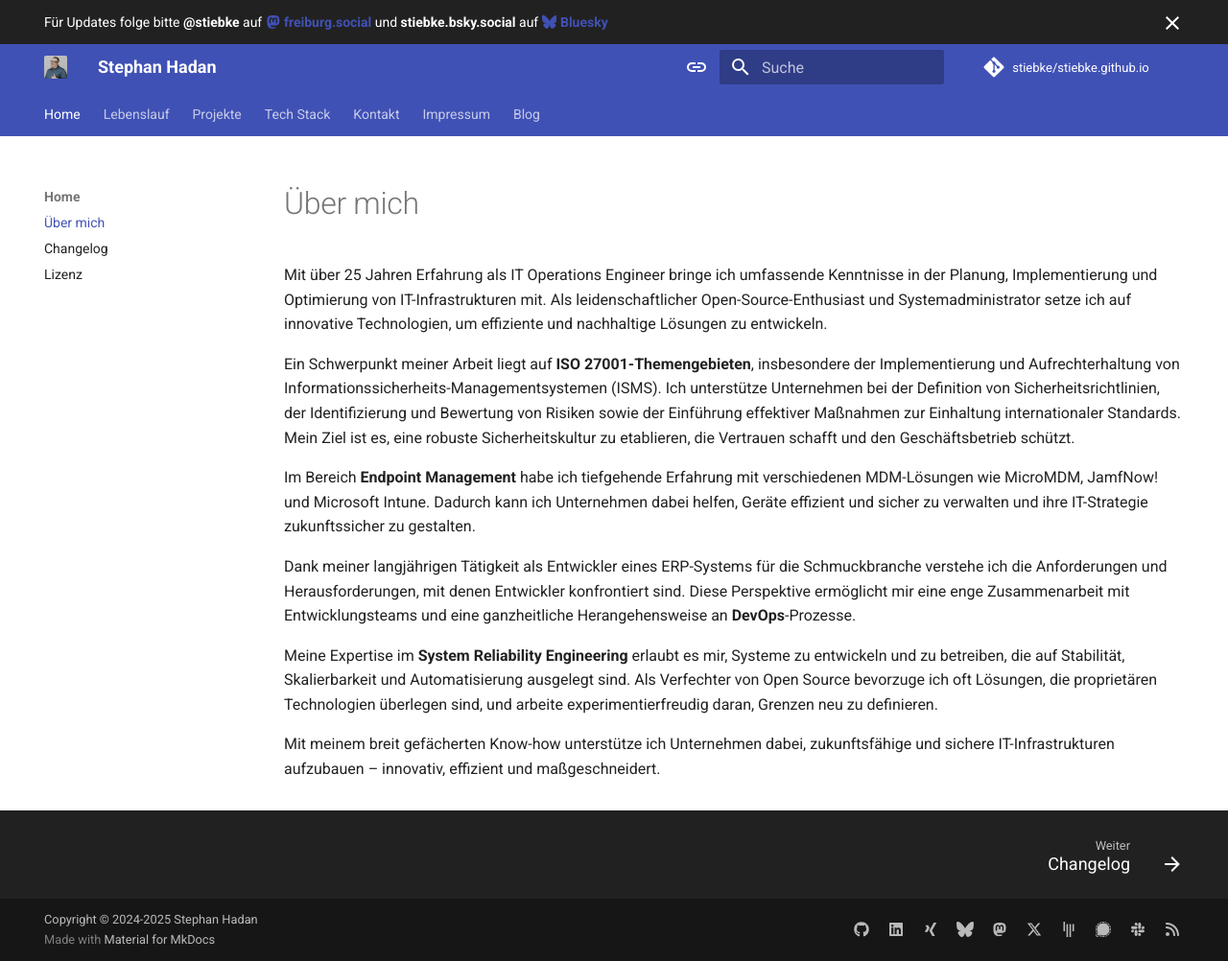
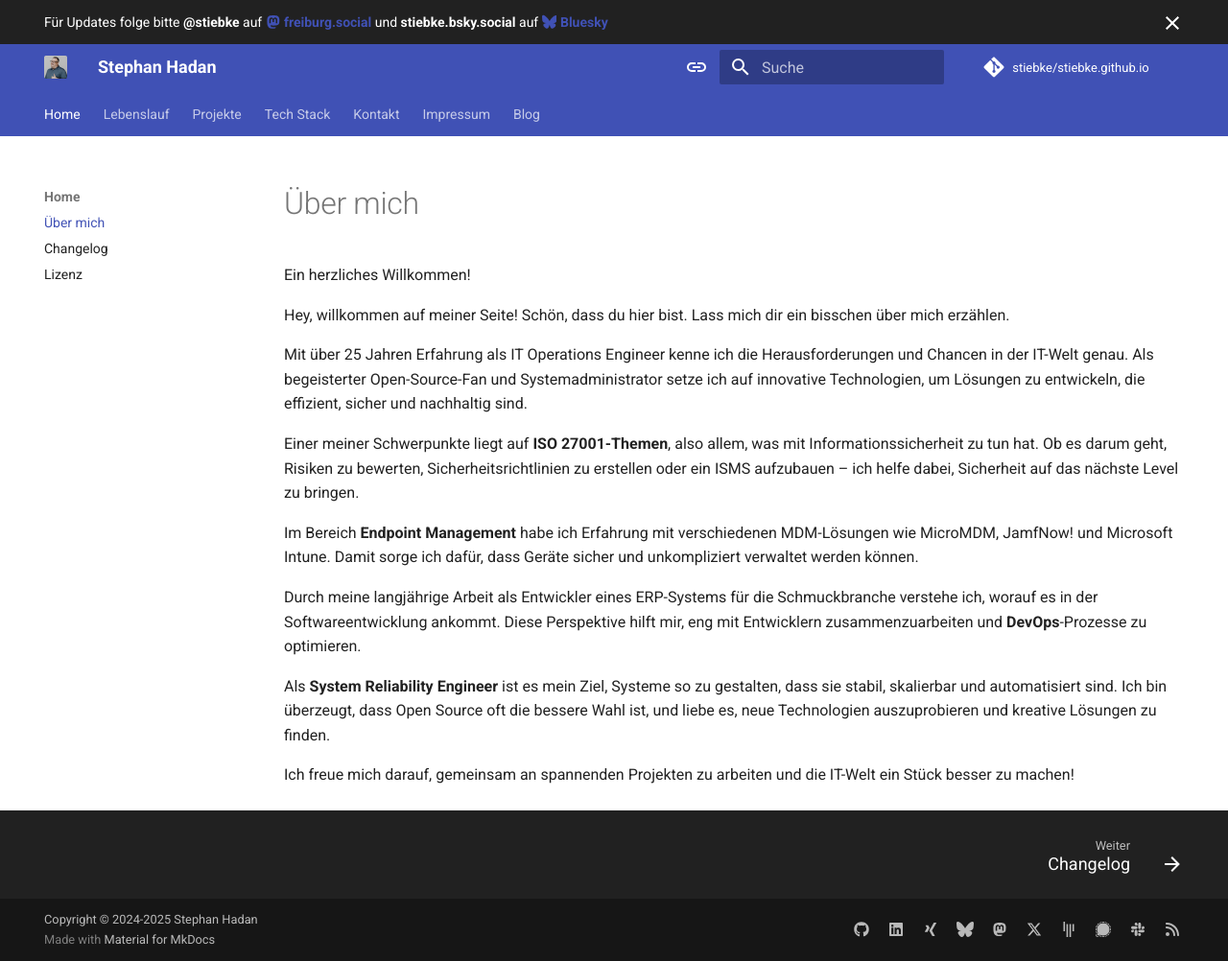
Before and after one commit to stiebke/stiebke.github.io, an MkDocs documentation site: the page built from docs/index.md, in a window 1280 px wide and 1002 px high. Shown: the whole window at 96% size. Built offline with MkDocs 1.6.1 and Material for MkDocs 9.7.7, drawn with Linux system fonts in a browser that asks for light colours; plug-ins that fetch from the network failed and are left out; comment, search, counter and statistics services are not loaded.

Commit message:
* über mich-seite überarbeitet

```diff
--- a/docs/index.md
+++ b/docs/index.md
@@ -1,13 +1,15 @@
-# Über mich
+Ein herzliches Willkommen!
 
-Mit über 25 Jahren Erfahrung als IT Operations Engineer bringe ich umfassende Kenntnisse in der Planung, Implementierung und Optimierung von IT-Infrastrukturen mit. Als leidenschaftlicher Open-Source-Enthusiast und Systemadministrator setze ich auf innovative Technologien, um effiziente und nachhaltige Lösungen zu entwickeln.
+Hey, willkommen auf meiner Seite! Schön, dass du hier bist. Lass mich dir ein bisschen über mich erzählen.
 
-Ein Schwerpunkt meiner Arbeit liegt auf **ISO 27001-Themengebieten**, insbesondere der Implementierung und Aufrechterhaltung von Informationssicherheits-Managementsystemen (ISMS). Ich unterstütze Unternehmen bei der Definition von Sicherheitsrichtlinien, der Identifizierung und Bewertung von Risiken sowie der Einführung effektiver Maßnahmen zur Einhaltung internationaler Standards. Mein Ziel ist es, eine robuste Sicherheitskultur zu etablieren, die Vertrauen schafft und den Geschäftsbetrieb schützt.
+Mit über 25 Jahren Erfahrung als IT Operations Engineer kenne ich die Herausforderungen und Chancen in der IT-Welt genau. Als begeisterter Open-Source-Fan und Systemadministrator setze ich auf innovative Technologien, um Lösungen zu entwickeln, die effizient, sicher und nachhaltig sind.
 
-Im Bereich **Endpoint Management** habe ich tiefgehende Erfahrung mit verschiedenen MDM-Lösungen wie MicroMDM, JamfNow! und Microsoft Intune. Dadurch kann ich Unternehmen dabei helfen, Geräte effizient und sicher zu verwalten und ihre IT-Strategie zukunftssicher zu gestalten.
+Einer meiner Schwerpunkte liegt auf **ISO 27001-Themen**, also allem, was mit Informationssicherheit zu tun hat. Ob es darum geht, Risiken zu bewerten, Sicherheitsrichtlinien zu erstellen oder ein ISMS aufzubauen – ich helfe dabei, Sicherheit auf das nächste Level zu bringen.
 
-Dank meiner langjährigen Tätigkeit als Entwickler eines ERP-Systems für die Schmuckbranche verstehe ich die Anforderungen und Herausforderungen, mit denen Entwickler konfrontiert sind. Diese Perspektive ermöglicht mir eine enge Zusammenarbeit mit Entwicklungsteams und eine ganzheitliche Herangehensweise an **DevOps**-Prozesse.
+Im Bereich **Endpoint Management** habe ich Erfahrung mit verschiedenen MDM-Lösungen wie MicroMDM, JamfNow! und Microsoft Intune. Damit sorge ich dafür, dass Geräte sicher und unkompliziert verwaltet werden können.
 
-Meine Expertise im **System Reliability Engineering** erlaubt es mir, Systeme zu entwickeln und zu betreiben, die auf Stabilität, Skalierbarkeit und Automatisierung ausgelegt sind. Als Verfechter von Open Source bevorzuge ich oft Lösungen, die proprietären Technologien überlegen sind, und arbeite experimentierfreudig daran, Grenzen neu zu definieren.
+Durch meine langjährige Arbeit als Entwickler eines ERP-Systems für die Schmuckbranche verstehe ich, worauf es in der Softwareentwicklung ankommt. Diese Perspektive hilft mir, eng mit Entwicklern zusammenzuarbeiten und **DevOps**-Prozesse zu optimieren.
 
-Mit meinem breit gefächerten Know-how unterstütze ich Unternehmen dabei, zukunftsfähige und sichere IT-Infrastrukturen aufzubauen – innovativ, effizient und maßgeschneidert.
+Als **System Reliability Engineer** ist es mein Ziel, Systeme so zu gestalten, dass sie stabil, skalierbar und automatisiert sind. Ich bin überzeugt, dass Open Source oft die bessere Wahl ist, und liebe es, neue Technologien auszuprobieren und kreative Lösungen zu finden.
+
+Ich freue mich darauf, gemeinsam an spannenden Projekten zu arbeiten und die IT-Welt ein Stück besser zu machen!
```
